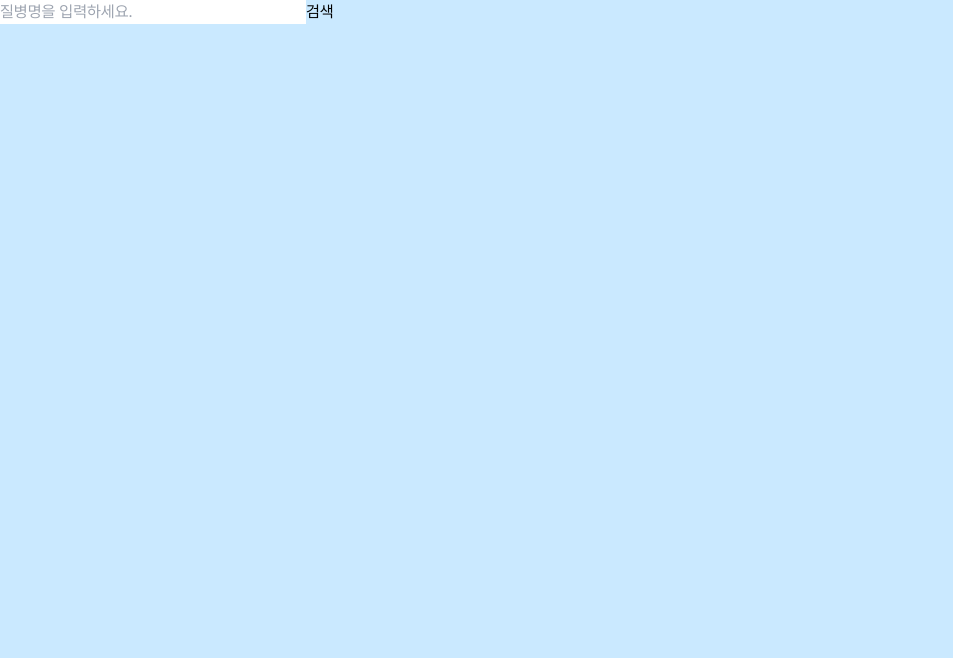
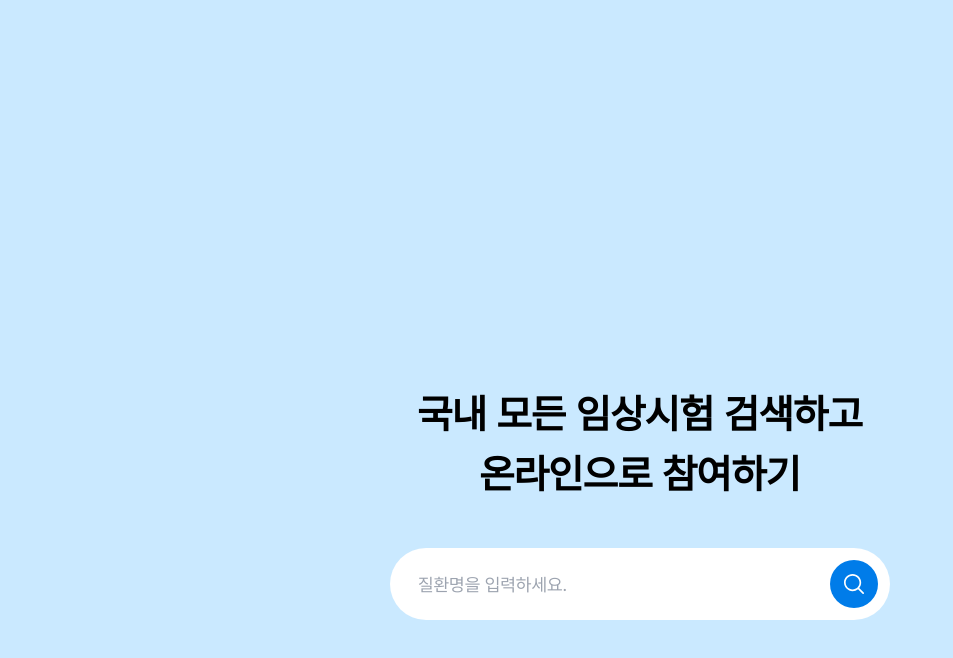
Before and after one commit to patataco/next-sercher, a Next.js app: page / in a window 1280 px wide. Shown: the top 658 px of the page, without its empty margins (0-953 px from the left). Built offline with nearby package versions, Linux system fonts and the light colour scheme.

Commit message:
feat: update keyboard hook to display selected keyword in input field

```diff
--- a/src/components/SearchBar.tsx
+++ b/src/components/SearchBar.tsx
@@ -1,32 +1,38 @@
 import React, { ChangeEvent, FormEvent, useEffect, useRef } from 'react';
-import { useRecoilState } from 'recoil';
+import { useRecoilState, useSetRecoilState } from 'recoil';
 
+import Button from '@/components/Button';
 import DropDown from '@/components/DropDown';
 import Input from '@/components/Input';
+import SearchButton from '@/components/SearchButton';
 import { useDebounce } from '@/hooks/useDebounce';
 import useKeyboardEvent from '@/hooks/useKeyboardEvent';
 import useSearchHistory from '@/hooks/useSearchHistory';
 import {
   apiResponseAtom,
+  exposedKeywordAtom,
+  loadingAtom,
   modalStatusAtom,
   searchKeywordAtom,
 } from '@/recoil/atom';
 import { getSickList } from '@/service/axios';
 
-import Button from './Button';
-
 const SearchBar = () => {
   const [query, setQuery] = useRecoilState(searchKeywordAtom);
   const [isOpen, setIsOpen] = useRecoilState(modalStatusAtom);
-  const [results, setResults] = useRecoilState(apiResponseAtom);
+  const setResults = useSetRecoilState(apiResponseAtom);
+  const [exposedKeyword, setExposedKeyword] =
+    useRecoilState(exposedKeywordAtom);
+  const setIsLoading = useSetRecoilState(loadingAtom);
   const { setWordInLocalStorage } = useSearchHistory();
   const { handleKeyDown } = useKeyboardEvent();
   const debouncedQuery = useDebounce(query, 300);
   const autoRef = useRef<HTMLUListElement>(null);
+  const searchAreaRef = useRef<HTMLDivElement>(null);
   const fetchSickList = async () => {
-    console.log('query', debouncedQuery);
     const data = await getSickList(debouncedQuery);
     setResults(data);
+    setIsLoading(false);
   };
 
   useEffect(() => {
@@ -36,30 +42,70 @@ const SearchBar = () => {
       setResults([]); // 검색어가 비어 있을 경우 결과를 빈 배열로 설정
     }
   }, [debouncedQuery]);
+
+  const handleCloseModal = (e: MouseEvent) => {
+    if (isOpen && !searchAreaRef?.current?.contains(e.target as Node)) {
+      setIsOpen(false);
+    }
+  };
+
+  useEffect(() => {
+    document.addEventListener('click', handleCloseModal);
+    return () => {
+      document.removeEventListener('click', handleCloseModal);
+    };
+  }, [isOpen]);
+
   const handleInputValue = (e: ChangeEvent<HTMLInputElement>) => {
     setQuery(e.target.value);
+    setIsLoading(true);
+    setExposedKeyword(e.target.value);
   };
 
   const handleKeywordSubmit = (e: FormEvent<HTMLFormElement>) => {
     e.preventDefault();
     setWordInLocalStorage(query);
+    resetKeyword();
+  };
+
+  const resetKeyword = () => {
     setQuery('');
+    setExposedKeyword('');
   };
 
   return (
-    <div className="w-[600px]">
-      <div className="flex w-full max-w-sm items-center space-x-2">
-        <form onSubmit={handleKeywordSubmit}>
+    <div className="mx-auto mt-96 flex w-[500px] flex-col items-center gap-3">
+      <div className="w-full text-center text-[40px] font-black">
+        국내 모든 임상시험 검색하고 <br />
+        온라인으로 참여하기
+      </div>
+      <div className="flex w-full pt-8" ref={searchAreaRef}>
+        <form
+          onSubmit={handleKeywordSubmit}
+          className={`flex w-full rounded-[99px] bg-white p-3 ${
+            isOpen ? 'shadow-innerBorder' : ''
+          }`}
+        >
           <Input
             type="text"
-            placeholder="질병명을 입력하세요."
+            placeholder="질환명을 입력하세요."
             onChange={handleInputValue}
-            value={query}
-            className="text-black"
+            value={exposedKeyword}
+            className="h-full flex-1 pl-4 text-lg text-black outline-0"
             onFocus={() => setIsOpen(true)}
             onKeyDown={(e) => handleKeyDown(e)}
           />
-          <Button type="submit">검색</Button>
+          <div className="flex items-center gap-2">
+            {isOpen && (
+              <Button
+                onClick={resetKeyword}
+                className="flex h-5 w-5 items-center justify-center rounded-full bg-gray-300 text-base font-bold text-white"
+              >
+                x
+              </Button>
+            )}
+            <SearchButton />
+          </div>
         </form>
       </div>
       {isOpen && <DropDown ref={autoRef} />}
--- a/src/hooks/useKeyboardEvent.ts
+++ b/src/hooks/useKeyboardEvent.ts
@@ -3,6 +3,7 @@ import { useRecoilState, useRecoilValue, useSetRecoilState } from 'recoil';
 
 import {
   apiResponseAtom,
+  exposedKeywordAtom,
   indexAtom,
   modalStatusAtom,
   searchHistoryAtom,
@@ -11,9 +12,11 @@ import {
 
 const useKeyboardEvent = () => {
   const [query, setQuery] = useRecoilState(searchKeywordAtom);
+  const [exposedKeyword, setExposedKeyword] =
+    useRecoilState(exposedKeywordAtom);
   const results = useRecoilValue(apiResponseAtom);
   const searchHistoryList = useRecoilValue(searchHistoryAtom);
-  const setIndex = useSetRecoilState(indexAtom);
+  const [index, setIndex] = useRecoilState(indexAtom);
   const setIsOpen = useSetRecoilState(modalStatusAtom);
 
   useEffect(() => {
@@ -22,10 +25,13 @@ const useKeyboardEvent = () => {
   const handleKeyDown = (e: React.KeyboardEvent<HTMLInputElement>) => {
     if (e.nativeEvent.isComposing) return;
     const getListMaxLength = () => {
-      if (query.length > 0) {
+      if (query.length > 0 && results) {
         return Math.min(results.length, 7);
       }
-      return Math.min(searchHistoryList.length, 7);
+      if (query.length < 0 && searchHistoryList) {
+        return Math.min(searchHistoryList.length, 7);
+      }
+      return 7;
     };
 
     const maxLength = getListMaxLength();
@@ -34,18 +40,42 @@ const useKeyboardEvent = () => {
       case 'ArrowDown':
         e.preventDefault();
         setIndex((prev) => (prev + 1) % maxLength);
+        if (query.length > 0) {
+          if (results) {
+            const keyword = results[(index + 1) % maxLength].sickNm;
+            setExposedKeyword(keyword);
+          }
+        } else {
+          if (searchHistoryList) {
+            const reverseArray = [...searchHistoryList].reverse();
+            const keyword = reverseArray[(index + 1) % maxLength];
+            setExposedKeyword(keyword);
+          }
+        }
         break;
 
       case 'ArrowUp':
         e.preventDefault();
         setIndex((prev) => (prev - 1 + maxLength) % maxLength);
+        if (query.length > 0) {
+          if (results) {
+            const keyword = results[(index - 1) % maxLength].sickNm;
+            setExposedKeyword(keyword);
+          }
+        } else {
+          if (searchHistoryList) {
+            const reverseArray = [...searchHistoryList].reverse();
+            const keyword = reverseArray[(index - 1) % maxLength];
+            setExposedKeyword(keyword);
+          }
+        }
         break;
 
       case 'Escape':
         e.preventDefault();
         setIndex(-1);
-        setIsOpen(false);
         setQuery('');
+        setExposedKeyword('');
         break;
 
       default:
--- a/src/hooks/useSearchHistory.ts
+++ b/src/hooks/useSearchHistory.ts
@@ -24,14 +24,9 @@ const useSearchHistory = (): SearchHistory => {
     const savedWords = localStorage.getItem('savedWord');
     if (savedWords) {
       const savedWordsArray: string[] = JSON.parse(savedWords);
-
-      const isDuplicated = savedWordsArray.includes(word);
-      if (!isDuplicated) {
-        const updatedWordArray = [...savedWordsArray, word];
-        localStorage.setItem('savedWord', JSON.stringify(updatedWordArray));
-        setSearchedWords(updatedWordArray);
-      }
-      return;
+      const updatedWordArray = [...savedWordsArray, word];
+      localStorage.setItem('savedWord', JSON.stringify(updatedWordArray));
+      setSearchedWords(updatedWordArray);
     } else {
       const wordArray = [word];
       localStorage.setItem('savedWord', JSON.stringify(wordArray));
--- a/src/recoil/atom.ts
+++ b/src/recoil/atom.ts
@@ -5,14 +5,14 @@ export interface Sick {
   sickNm: string;
 }
 
-export const searchHistoryAtom = atom<Array<string>>({
+export const searchHistoryAtom = atom<Array<string> | null>({
   key: 'searchHistoryAtom',
-  default: [],
+  default: null,
 });
 
-export const apiResponseAtom = atom<Sick[]>({
+export const apiResponseAtom = atom<Sick[] | null>({
   key: 'apiResponseAtom',
-  default: [],
+  default: null,
 });
 
 export const searchKeywordAtom = atom<string>({
@@ -29,3 +29,18 @@ export const indexAtom = atom<number>({
   key: 'indexAtom',
   default: -1,
 });
+
+export const exposedKeywordAtom = atom<string>({
+  key: 'exposedKeywordAtom',
+  default: '',
+});
+
+export const loadingAtom = atom<boolean>({
+  key: 'loadingAtom',
+  default: false,
+});
+
+export const initializingAtom = atom<boolean>({
+  key: 'initializingAtom',
+  default: true,
+});
```
